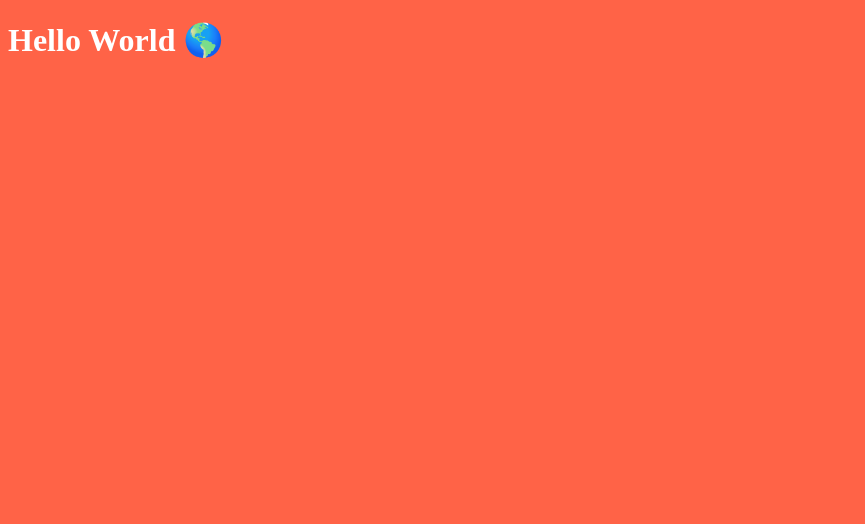
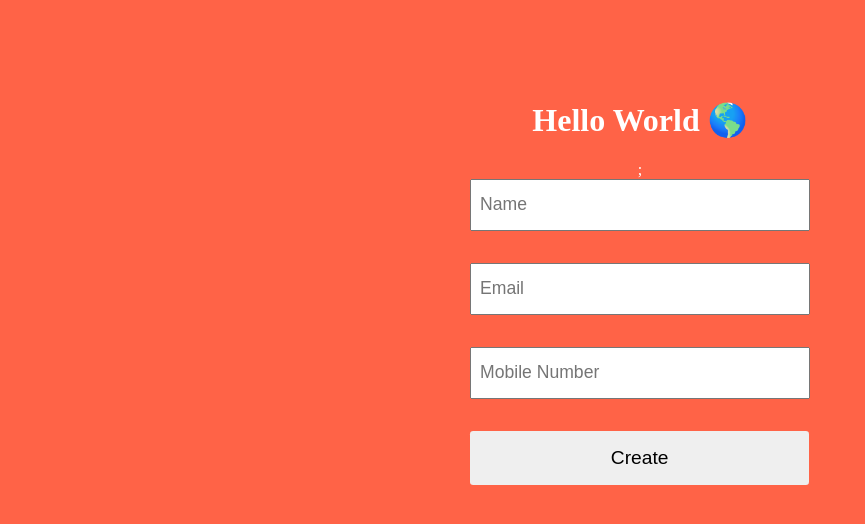
Before and after one commit to MiguelGH6586/juridica-web, a React (Create React App) app in the folder front/app/: page / in a window 1280 px wide. Shown: the top 524 px of the page, without its empty margins (0-865 px from the left). Built offline with nearby package versions, Linux system fonts and the light colour scheme.

Commit message:
remove other origen

```diff
--- /dev/null
+++ b/front/app/src/App.css
@@ -0,0 +1,34 @@
+/* src/App.css */
+
+.App {
+  display: flex;
+  flex-direction: column;
+  /* justify-content: center; */
+  align-items: center;
+  margin-top: 5rem;
+}
+input {
+  display: block;
+  width: 20rem;
+  height: 2rem;
+  padding: 0.5rem;
+  font-size: 1.1em;
+  font-weight: 500;
+  margin-bottom: 2rem;
+}
+button {
+  border: none;
+  padding: 1rem;
+  width: 21.2rem;
+  font-size: 1.2em;
+  border-radius: 0.2rem;
+  cursor: pointer;
+}
+button:hover {
+  background-color: #c5c5c5;
+}
+.message {
+  font-size: 1.2em;
+  text-align: center;
+  color: #36a936;
+}
--- a/front/app/src/App.js
+++ b/front/app/src/App.js
@@ -1,5 +1,67 @@
+import './App.css';
+import { useState } from 'react';
+
 function App() {
-  return <h1>Hello World 🌎</h1>;
+  const [name, setName] = useState('');
+  const [email, setEmail] = useState('');
+  const [mobileNumber, setMobileNumber] = useState('');
+  const [message, setMessage] = useState('');
+
+  console.log('la rama funciona....');
+
+  let handleSubmit = async e => {
+    e.preventDefault();
+    try {
+      let res = await fetch('https://httpbin.org/post', {
+        method: 'POST',
+        body: JSON.stringify({
+          name: name,
+          email: email,
+          mobileNumber: mobileNumber,
+        }),
+      });
+      let resJson = await res.json();
+      if (res.status === 200) {
+        setName('');
+        setEmail('');
+        setMessage('User created successfully');
+      } else {
+        setMessage('Some error occured');
+      }
+    } catch (err) {
+      console.log(err);
+    }
+  };
+
+  return (
+    <div className="App">
+      <h1>Hello World 🌎</h1>;
+      <form onSubmit={handleSubmit}>
+        <input
+          type="text"
+          value={name}
+          placeholder="Name"
+          onChange={e => setName(e.target.value)}
+        />
+        <input
+          type="text"
+          value={email}
+          placeholder="Email"
+          onChange={e => setEmail(e.target.value)}
+        />
+        <input
+          type="text"
+          value={mobileNumber}
+          placeholder="Mobile Number"
+          onChange={e => setMobileNumber(e.target.value)}
+        />
+
+        <button type="submit">Create</button>
+
+        <div className="message">{message ? <p>{message}</p> : null}</div>
+      </form>
+    </div>
+  );
 }
 
 export default App;
```
